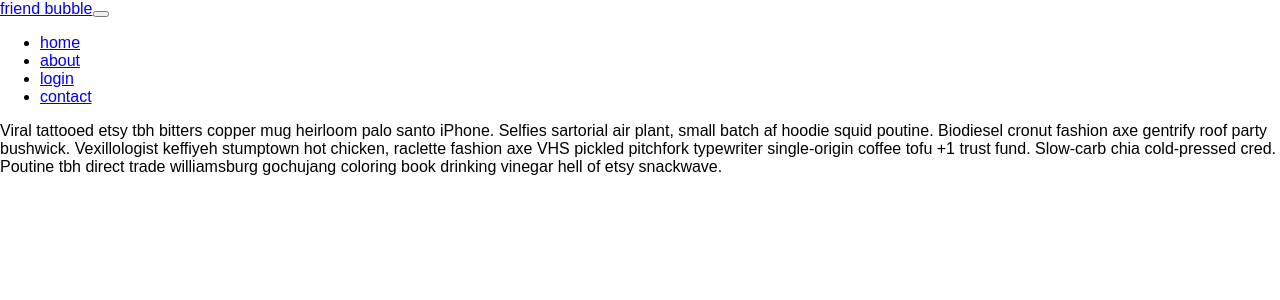
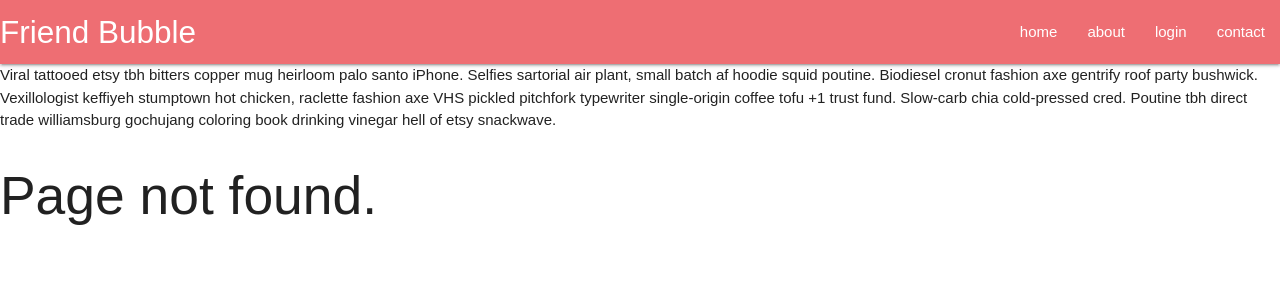
Before and after one commit to ektravel/friendBubble, a React (Create React App) app in the folder client/: page /contact in a window 1280 px wide. Shown: the top 300 px of the page. Built offline with nearby package versions, Linux system fonts and the light colour scheme.

Commit message:
added NotFound page, materialize css, updated nav

```diff
--- a/client/public/index.html
+++ b/client/public/index.html
@@ -2,12 +2,17 @@
 <html lang="en">
   <head>
     <meta charset="utf-8">
+
+    <!--Import Google Icon Font-->
+    <link href="https://fonts.googleapis.com/icon?family=Material+Icons" rel="stylesheet">
+
+    <!-- Mobil use optimization -->
     <meta name="viewport" content="width=device-width, initial-scale=1, shrink-to-fit=no">
     <meta name="theme-color" content="#000000">
-    <!--
-      manifest.json provides metadata used when your web app is added to the
-      homescreen on Android. See https://developers.google.com/web/fundamentals/engage-and-retain/web-app-manifest/
-    -->
+
+    <!-- Import materialize.css -->
+    <link rel="stylesheet" href="https://cdnjs.cloudflare.com/ajax/libs/materialize/1.0.0-rc.2/css/materialize.min.css">
+
     <link rel="manifest" href="%PUBLIC_URL%/manifest.json">
     <link rel="shortcut icon" href="%PUBLIC_URL%/favicon.ico">
     <!--
@@ -36,5 +41,7 @@
       To begin the development, run `npm start` or `yarn start`.
       To create a production bundle, use `npm run build` or `yarn build`.
     -->
+    <!--Import Materialize JavaScript -->
+    <!-- <script type="text/javascript" src="js/materialize.min.js"></script> -->
   </body>
 </html>
--- a/client/src/App.js
+++ b/client/src/App.js
@@ -5,8 +5,10 @@ import Landing from "./pages/Landing";
 import Login from "./pages/Login";
 import About from "./pages/About";
 import Contact from "./pages/Contact";
+import NotFound from "./pages/NotFound";
+import Footer from "./components/Footer";
 import Nav from "./components/Nav";
-// import Footer from "./components/Footer";
+
 
 
 //This component will be rendered by the router.
@@ -19,8 +21,9 @@ const App = () => (
           <Route exact path="/about" component={About} />
           <Route exact path="/login" component={Login} />
           <Route exact path="/contact" component={Contact} />
+          <Route component={NotFound} />
         </Switch>
-
+        <Footer />
       </div>
     </Router>
   );
--- /dev/null
+++ b/client/src/components/Footer/Footer.js
@@ -0,0 +1,9 @@
+import React from "react";
+
+const Footer = () => (
+    <div>
+        <h2>Page not found.</h2>
+    </div>
+);
+
+export default Footer;
--- /dev/null
+++ b/client/src/components/Footer/index.js
@@ -0,0 +1 @@
+export { default } from "./Footer";
--- a/client/src/components/Nav/Nav.js
+++ b/client/src/components/Nav/Nav.js
@@ -2,28 +2,17 @@ import React from "react";
 import { Link } from "react-router-dom";
 
 const Nav = () => (
-    <nav className="navbar navbar-expand-lg navbar-dark bg-secondary" >
-       <Link className="navbar-brand" to="/">friend bubble</Link>
-    <button className="navbar-toggler" type="button" data-toggle="collapse" data-target="#navbarSupportedContent" aria-controls="navbarSupportedContent" aria-expanded="false" aria-label="Toggle navigation">
-      <span className="navbar-toggler-icon"></span>
-    </button>
-    <div className="collapse navbar-collapse">
-      <ul className="navbar-nav mr-auto">
-        <li className="nav-item">
-          <Link className="nav-link" to="/">home</Link>
-        </li>
-        <li className="nav-item">
-          <Link className="nav-link" to="/about">about</Link>
-        </li>
-        <li className="nav-item">
-          <Link className="nav-link" to="/login">login</Link>
-        </li>
-        <li className="nav-item">
-          <Link className="nav-link" to="/contact">contact</Link>
-        </li>
-        </ul>
-      </div>
-    </nav>
-  );
+<nav>
+<div className="nav-wrapper">
+  <Link className="brand-logo" to="/">Friend Bubble</Link>
+  <ul id="nav-mobile" className="right hide-on-med-and-down">
+    <li><Link className="nav-link" to="/">home</Link></li>
+    <li><Link className="nav-link" to="/about">about</Link></li>
+    <li><Link className="nav-link" to="/login">login</Link></li>
+    <li><Link className="nav-link" to="/contact">contact</Link></li>
+  </ul>
+</div>
+</nav>
+);
 
-  export default Nav;
+export default Nav;
--- /dev/null
+++ b/client/src/pages/NotFound/NotFound.js
@@ -0,0 +1,9 @@
+import React from "react";
+
+const NotFound = () => (
+    <div>
+        <h2>Page not found.</h2>
+    </div>
+);
+
+export default NotFound;
--- /dev/null
+++ b/client/src/pages/NotFound/index.js
@@ -0,0 +1 @@
+export { default } from "./NotFound.js";
```
Also changed, not shown: client/src/App1.js (deleted, +0 -48 lines).
